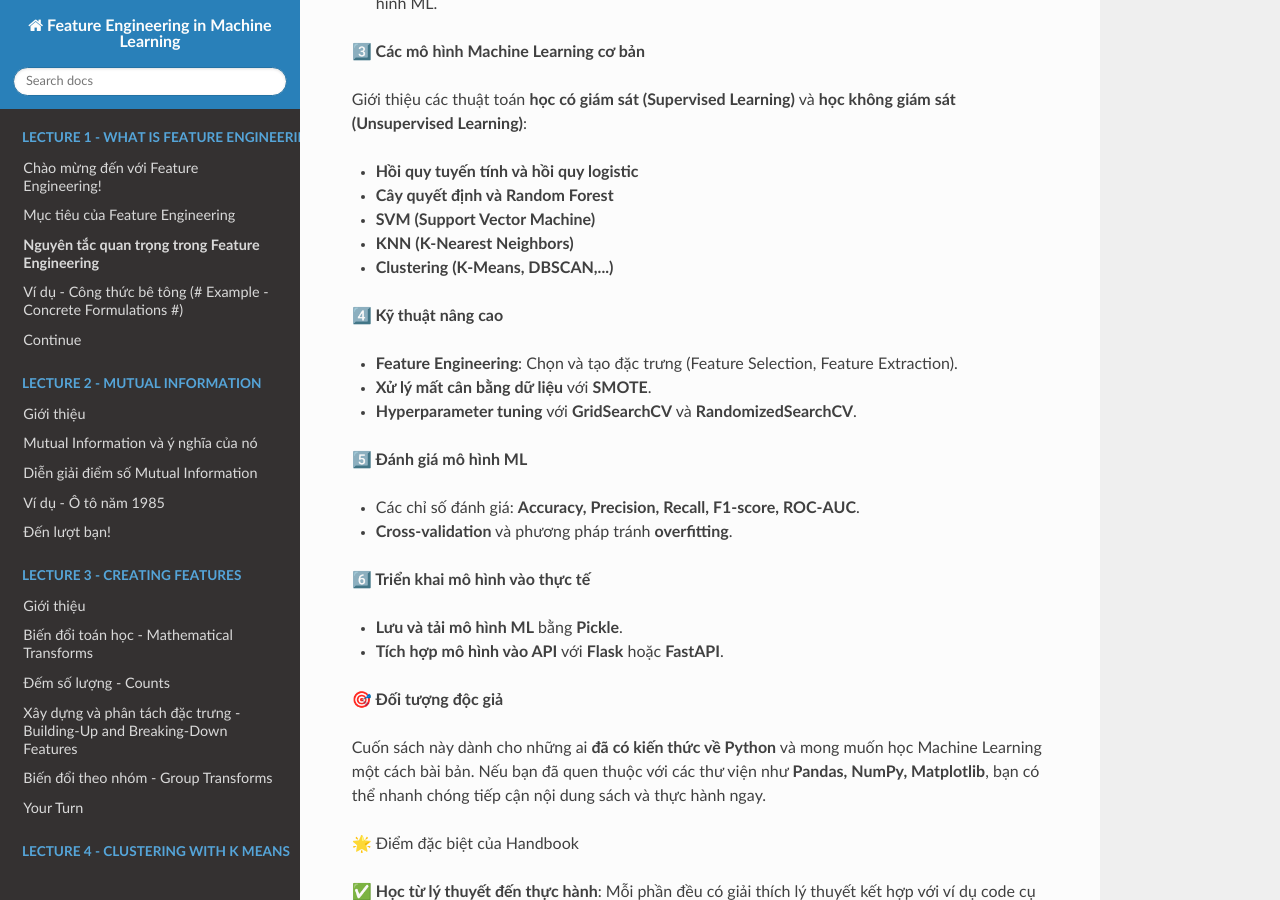
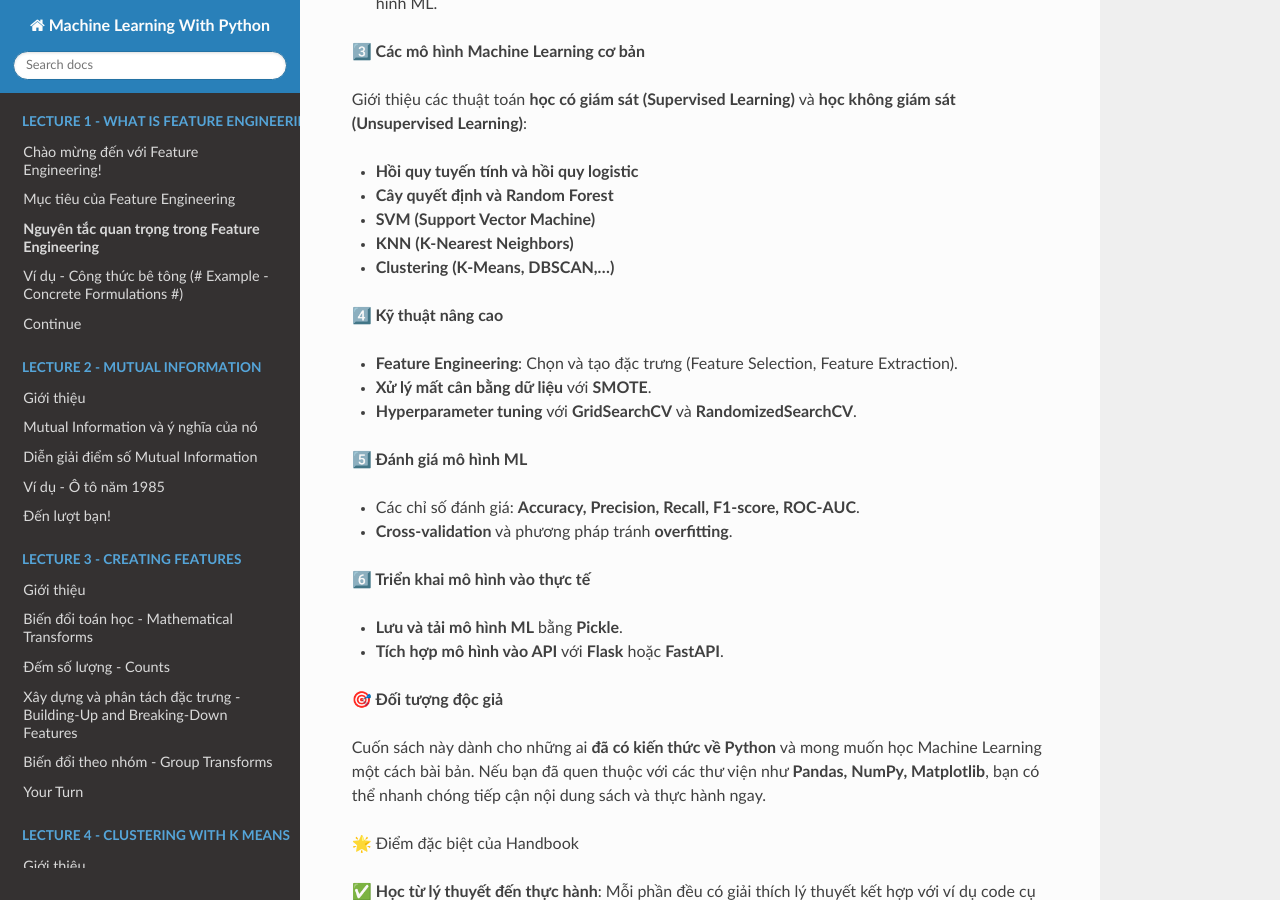
Before and after one commit to phambinh0826/Feature-Engineering, a Sphinx documentation site: the page built from docs/source/index.rst, in a window 1280 px wide and 900 px high, scrolled down 685 px. Built offline with Sphinx 7.4.7 and the Read the Docs theme 3.1.0, drawn with Linux system fonts in a browser that asks for light colours; pages that are not in the unit, such as notebooks, are missing from menus; some of the changed lines change nothing that is shown.

Commit message:
Update conf.py

```diff
--- a/docs/source/conf.py
+++ b/docs/source/conf.py
@@ -1,11 +1,8 @@
 # Configuration file for the Sphinx documentation builder.
 import sphinx_rtd_theme
-import os
-print("XeLaTeX path:", os.popen("which xelatex").read().strip())
-print("Latexmk path:", os.popen("which latexmk").read().strip())
 
 # -- Project information
-project = 'Feature Engineering in Machine Learning'
+project = 'Machine Learning With Python'
 copyright = '2025, Bình Phạm'
 author = 'Bình Phạm'
 
@@ -31,40 +28,25 @@
     'sphinx': ('https://www.sphinx-doc.org/en/master/', None),
 }
 
+# Add any paths that contain templates here, relative to this directory.
+# The template links to a custom style css to increase the width of displayed content
 templates_path = ['_templates']
 
 # -- Options for HTML output
+# -- The theme to use for HTML and HTML Help pages.  See the documentation for a list of builtin themes.
+html_theme = 'sphinx_rtd_theme'
+
+# -- Path to static files
 html_static_path = ['_static']
-html_theme = 'sphinx_rtd_theme'
+
+master_doc = 'index'
+
 highlight_language = 'python3'
+
+nbsphinx_execute_arguments = [
+    "--InlineBackend.figure_formats={'svg', 'pdf'}",
+    "--InlineBackend.rc={'figure.dpi': 96}",
+]
+
+# -- Options for EPUB output
 epub_show_urls = 'footnote'
-
-# Set the language to Vietnamese
-language = 'vi'
-
-# -- Options for LaTeX output
-latex_engine = 'xelatex'
-latex_elements = {
-    'fontpkg': r'''
-\usepackage{fontspec}
-\setmainfont{Times New Roman}
-\setsansfont{Arial}
-\setmonofont{Courier New}
-''',
-    'babel': '',
-    'polyglossia': r'''
-\usepackage{polyglossia}
-\setdefaultlanguage{vietnamese}
-\setotherlanguage{english}
-\newfontfamily\vnfont{Times New Roman}
-\newcommand{\textvn}[1]{{\vnfont #1}}
-''',
-    'preamble': r'''
-\usepackage{titlesec}
-\titleformat{\chapter}[hang]{\Large\bfseries}{\thechapter}{1em}{}
-\usepackage{microtype}
-\renewcommand{\baselinestretch}{1.2}
-\XeTeXlinebreaklocale "vn"
-\XeTeXlinebreakskip = 0pt plus 1pt
-''',
-}
```
